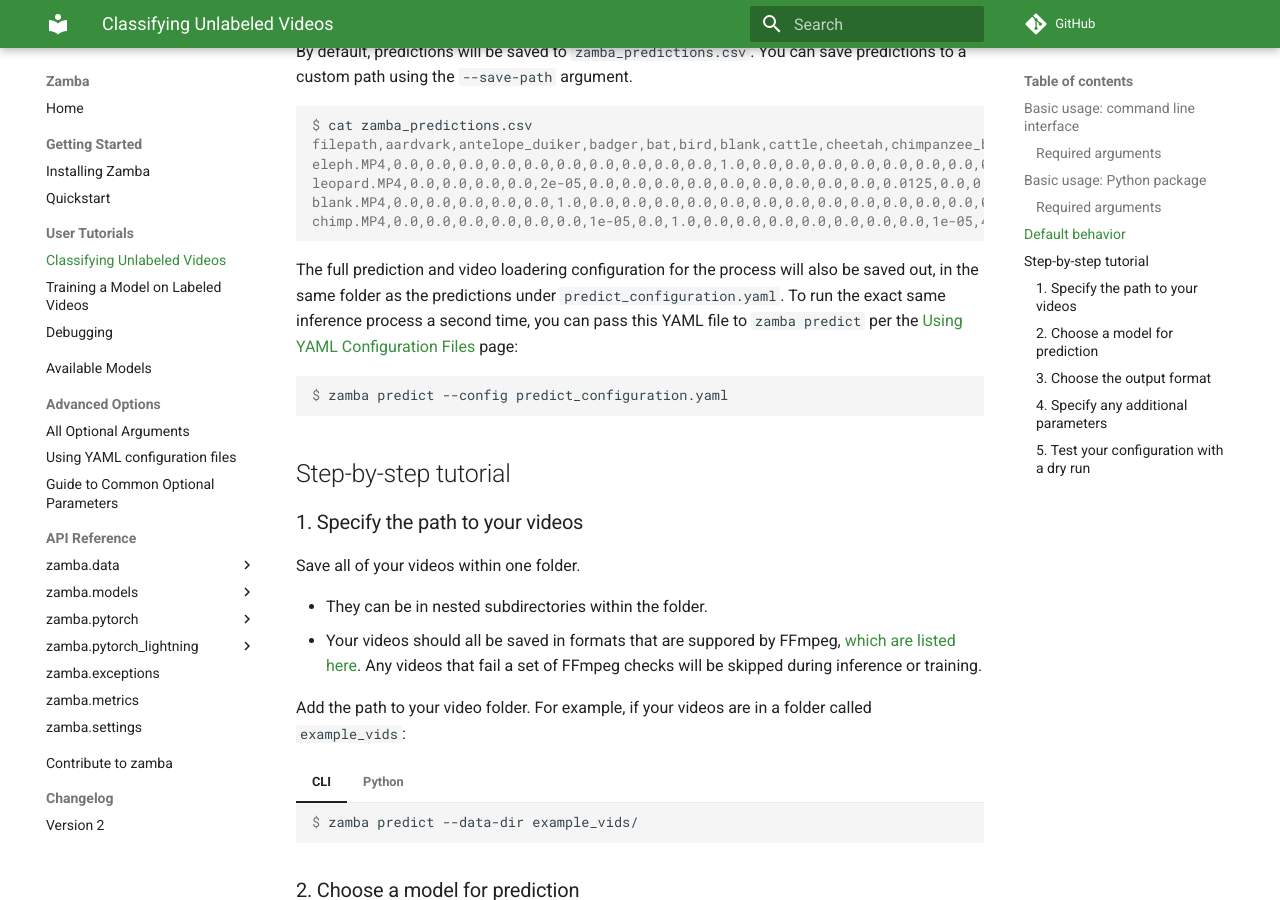
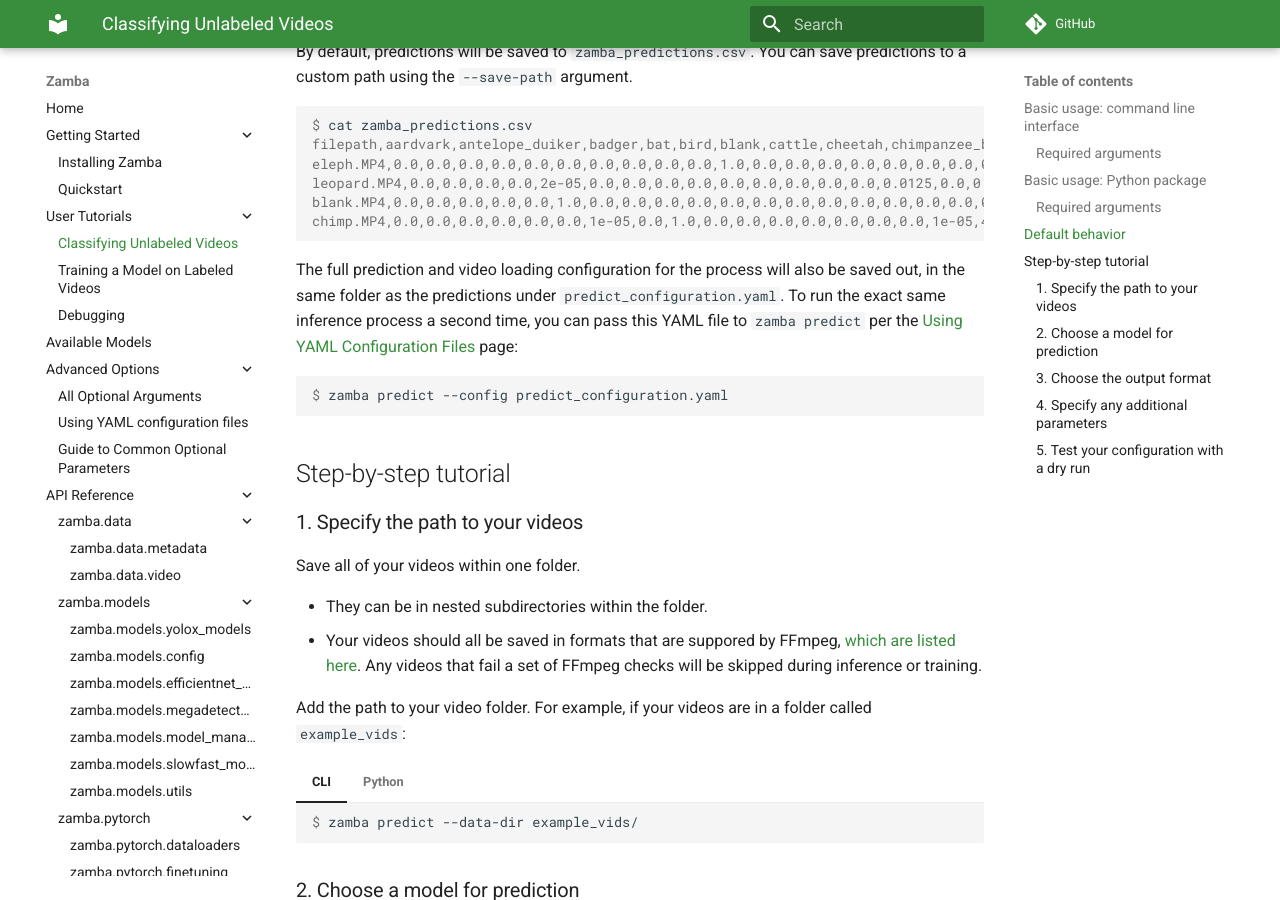
Before and after one commit to drivendataorg/zamba, an MkDocs documentation site: the page built from docs/docs/predict-tutorial.md, in a window 1280 px wide and 900 px high, scrolled down 1913 px. Built offline with MkDocs 1.6.1 and Material for MkDocs 9.7.7, drawn with Linux system fonts in a browser that asks for light colours; comment, search, counter and statistics services are not loaded; the version menu is left out.

Commit message:
fix typo and change from sections to expand

````diff
--- a/docs/docs/predict-tutorial.md
+++ b/docs/docs/predict-tutorial.md
@@ -68,7 +68,7 @@
 chimp.MP4,0.0,0.0,0.0,0.0,0.0,0.0,1e-05,0.0,1.0,0.0,0.0,0.0,0.0,0.0,0.0,0.0,1e-05,4e-05,0.00162,0.0,0.0,0.0,0.0,0.0,2e-05,2e-05,0.0,1e-05,0.0,0.0038,4e-05,0.0
 ```
 
-The full prediction and video loadering configuration for the process will also be saved out, in the same folder as the predictions under `predict_configuration.yaml`. To run the exact same inference process a second time, you can pass this YAML file to `zamba predict` per the [Using YAML Configuration Files](yaml-config.md) page:
+The full prediction and video loading configuration for the process will also be saved out, in the same folder as the predictions under `predict_configuration.yaml`. To run the exact same inference process a second time, you can pass this YAML file to `zamba predict` per the [Using YAML Configuration Files](yaml-config.md) page:
 ```console
 $ zamba predict --config predict_configuration.yaml
 ```
--- a/docs/mkdocs.yml
+++ b/docs/mkdocs.yml
@@ -6,7 +6,7 @@
   name: material
   features:
     - navigation.indexes
-    - navigation.sections
+    - navigation.expand
 
 extra_css:
   - stylesheets/extra.css
````
